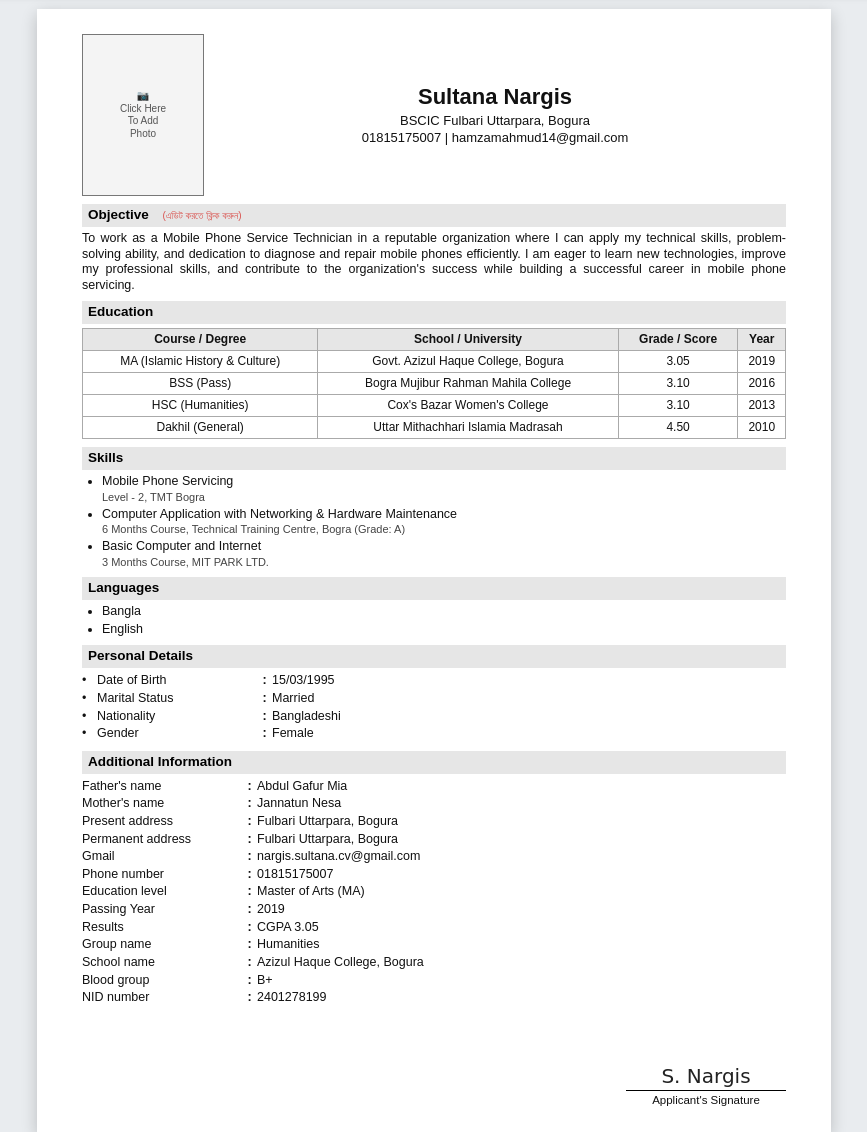
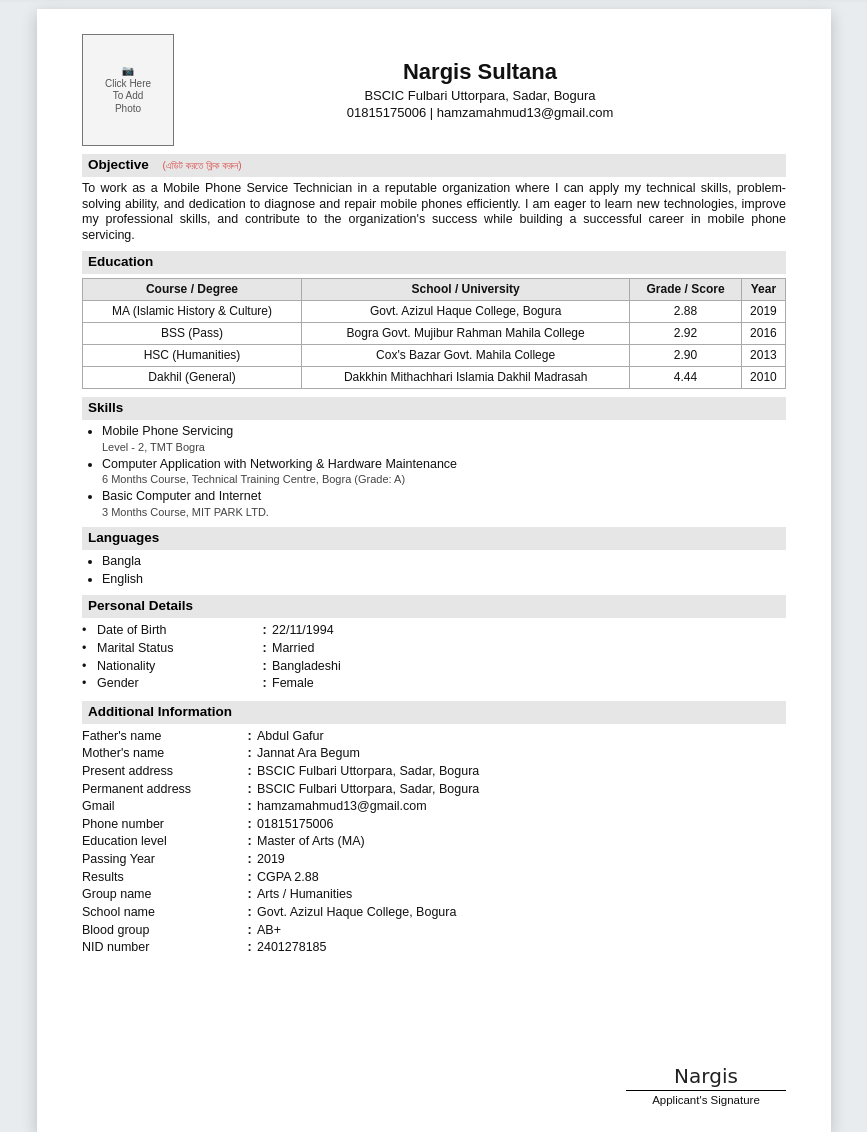
Before and after one commit to NaeemNajm/CV, a website: page Final_Nargis_CV_All_Certificates.html in a window 1280 px wide. Shown: the part 120-1252 px from the top of the page, without its empty margins (206-1073 px from the left). Drawn offline with Linux system fonts and the light colour scheme.

Commit message:
Update photo size (90x110) and realign all data disguise with Gemini version

```diff
--- a/Final_Nargis_CV_All_Certificates.html
+++ b/Final_Nargis_CV_All_Certificates.html
@@ -96,8 +96,8 @@
         }
 
         .photo-box {
-            width: 120px; /* Passport size */
-            height: 160px;
+            width: 90px;
+            height: 110px;
             border: 1px solid #777;
             background-color: #f4f4f4;
             display: flex;
@@ -206,9 +206,9 @@
                 </div>
 
                 <div class="header-text" contenteditable="true">
-                    <h1>Sultana Nargis</h1>
-                    <p>BSCIC Fulbari Uttarpara, Bogura</p>
-                    <p>01815175007 | hamzamahmud14@gmail.com</p>
+                    <h1>Nargis Sultana</h1>
+                    <p>BSCIC Fulbari Uttorpara, Sadar, Bogura</p>
+                    <p>01815175006 | hamzamahmud13@gmail.com</p>
                 </div>
             </div>
 
@@ -234,25 +234,25 @@
                         <tr>
                             <td>MA (Islamic History & Culture)</td>
                             <td>Govt. Azizul Haque College, Bogura</td>
-                            <td>3.05</td>
+                            <td>2.88</td>
                             <td>2019</td>
                         </tr>
                         <tr>
                             <td>BSS (Pass)</td>
-                            <td>Bogra Mujibur Rahman Mahila College</td>
-                            <td>3.10</td>
+                            <td>Bogra Govt. Mujibur Rahman Mahila College</td>
+                            <td>2.92</td>
                             <td>2016</td>
                         </tr>
                         <tr>
                             <td>HSC (Humanities)</td>
-                            <td>Cox's Bazar Women's College</td>
-                            <td>3.10</td>
+                            <td>Cox's Bazar Govt. Mahila College</td>
+                            <td>2.90</td>
                             <td>2013</td>
                         </tr>
                         <tr>
                             <td>Dakhil (General)</td>
-                            <td>Uttar Mithachhari Islamia Madrasah</td>
-                            <td>4.50</td>
+                            <td>Dakkhin Mithachhari Islamia Dakhil Madrasah</td>
+                            <td>4.44</td>
                             <td>2010</td>
                         </tr>
                     </tbody>
@@ -273,7 +273,7 @@
 
                 <div class="section-title" contenteditable="false">Personal Details</div>
                 <table class="layout-table">
-                    <tr><td class="bullet-col" contenteditable="false">•</td><td class="label-col" contenteditable="false">Date of Birth</td><td class="colon-col" contenteditable="false">:</td><td>15/03/1995</td></tr>
+                    <tr><td class="bullet-col" contenteditable="false">•</td><td class="label-col" contenteditable="false">Date of Birth</td><td class="colon-col" contenteditable="false">:</td><td>22/11/1994</td></tr>
                     <tr><td class="bullet-col" contenteditable="false">•</td><td class="label-col" contenteditable="false">Marital Status</td><td class="colon-col" contenteditable="false">:</td><td>Married</td></tr>
                     <tr><td class="bullet-col" contenteditable="false">•</td><td class="label-col" contenteditable="false">Nationality</td><td class="colon-col" contenteditable="false">:</td><td>Bangladeshi</td></tr>
                     <tr><td class="bullet-col" contenteditable="false">•</td><td class="label-col" contenteditable="false">Gender</td><td class="colon-col" contenteditable="false">:</td><td>Female</td></tr>
@@ -281,25 +281,25 @@
 
                 <div class="section-title" contenteditable="false">Additional Information</div>
                 <table class="layout-table">
-                    <tr><td class="label-col" contenteditable="false">Father's name</td><td class="colon-col" contenteditable="false">:</td><td>Abdul Gafur Mia</td></tr>
-                    <tr><td class="label-col" contenteditable="false">Mother's name</td><td class="colon-col" contenteditable="false">:</td><td>Jannatun Nesa</td></tr>
-                    <tr><td class="label-col" contenteditable="false">Present address</td><td class="colon-col" contenteditable="false">:</td><td>Fulbari Uttarpara, Bogura</td></tr>
-                    <tr><td class="label-col" contenteditable="false">Permanent address</td><td class="colon-col" contenteditable="false">:</td><td>Fulbari Uttarpara, Bogura</td></tr>
-                    <tr><td class="label-col" contenteditable="false">Gmail</td><td class="colon-col" contenteditable="false">:</td><td>nargis.sultana.cv@gmail.com</td></tr>
-                    <tr><td class="label-col" contenteditable="false">Phone number</td><td class="colon-col" contenteditable="false">:</td><td>01815175007</td></tr>
+                    <tr><td class="label-col" contenteditable="false">Father's name</td><td class="colon-col" contenteditable="false">:</td><td>Abdul Gafur</td></tr>
+                    <tr><td class="label-col" contenteditable="false">Mother's name</td><td class="colon-col" contenteditable="false">:</td><td>Jannat Ara Begum</td></tr>
+                    <tr><td class="label-col" contenteditable="false">Present address</td><td class="colon-col" contenteditable="false">:</td><td>BSCIC Fulbari Uttorpara, Sadar, Bogura</td></tr>
+                    <tr><td class="label-col" contenteditable="false">Permanent address</td><td class="colon-col" contenteditable="false">:</td><td>BSCIC Fulbari Uttorpara, Sadar, Bogura</td></tr>
+                    <tr><td class="label-col" contenteditable="false">Gmail</td><td class="colon-col" contenteditable="false">:</td><td>hamzamahmud13@gmail.com</td></tr>
+                    <tr><td class="label-col" contenteditable="false">Phone number</td><td class="colon-col" contenteditable="false">:</td><td>01815175006</td></tr>
                     <tr><td class="label-col" contenteditable="false">Education level</td><td class="colon-col" contenteditable="false">:</td><td>Master of Arts (MA)</td></tr>
                     <tr><td class="label-col" contenteditable="false">Passing Year</td><td class="colon-col" contenteditable="false">:</td><td>2019</td></tr>
-                    <tr><td class="label-col" contenteditable="false">Results</td><td class="colon-col" contenteditable="false">:</td><td>CGPA 3.05</td></tr>
-                    <tr><td class="label-col" contenteditable="false">Group name</td><td class="colon-col" contenteditable="false">:</td><td>Humanities</td></tr>
-                    <tr><td class="label-col" contenteditable="false">School name</td><td class="colon-col" contenteditable="false">:</td><td>Azizul Haque College, Bogura</td></tr>
-                    <tr><td class="label-col" contenteditable="false">Blood group</td><td class="colon-col" contenteditable="false">:</td><td>B+</td></tr>
-                    <tr><td class="label-col" contenteditable="false">NID number</td><td class="colon-col" contenteditable="false">:</td><td>2401278199</td></tr>
+                    <tr><td class="label-col" contenteditable="false">Results</td><td class="colon-col" contenteditable="false">:</td><td>CGPA 2.88</td></tr>
+                    <tr><td class="label-col" contenteditable="false">Group name</td><td class="colon-col" contenteditable="false">:</td><td>Arts / Humanities</td></tr>
+                    <tr><td class="label-col" contenteditable="false">School name</td><td class="colon-col" contenteditable="false">:</td><td>Govt. Azizul Haque College, Bogura</td></tr>
+                    <tr><td class="label-col" contenteditable="false">Blood group</td><td class="colon-col" contenteditable="false">:</td><td>AB+</td></tr>
+                    <tr><td class="label-col" contenteditable="false">NID number</td><td class="colon-col" contenteditable="false">:</td><td>2401278185</td></tr>
                 </table>
             </div>
 
             <!-- Signature -->
             <div class="signature-area">
-                <div class="signature-text" contenteditable="true">S. Nargis</div>
+                <div class="signature-text" contenteditable="true">Nargis</div>
                 <div class="signature-line">Applicant's Signature</div>
             </div>
 
```
